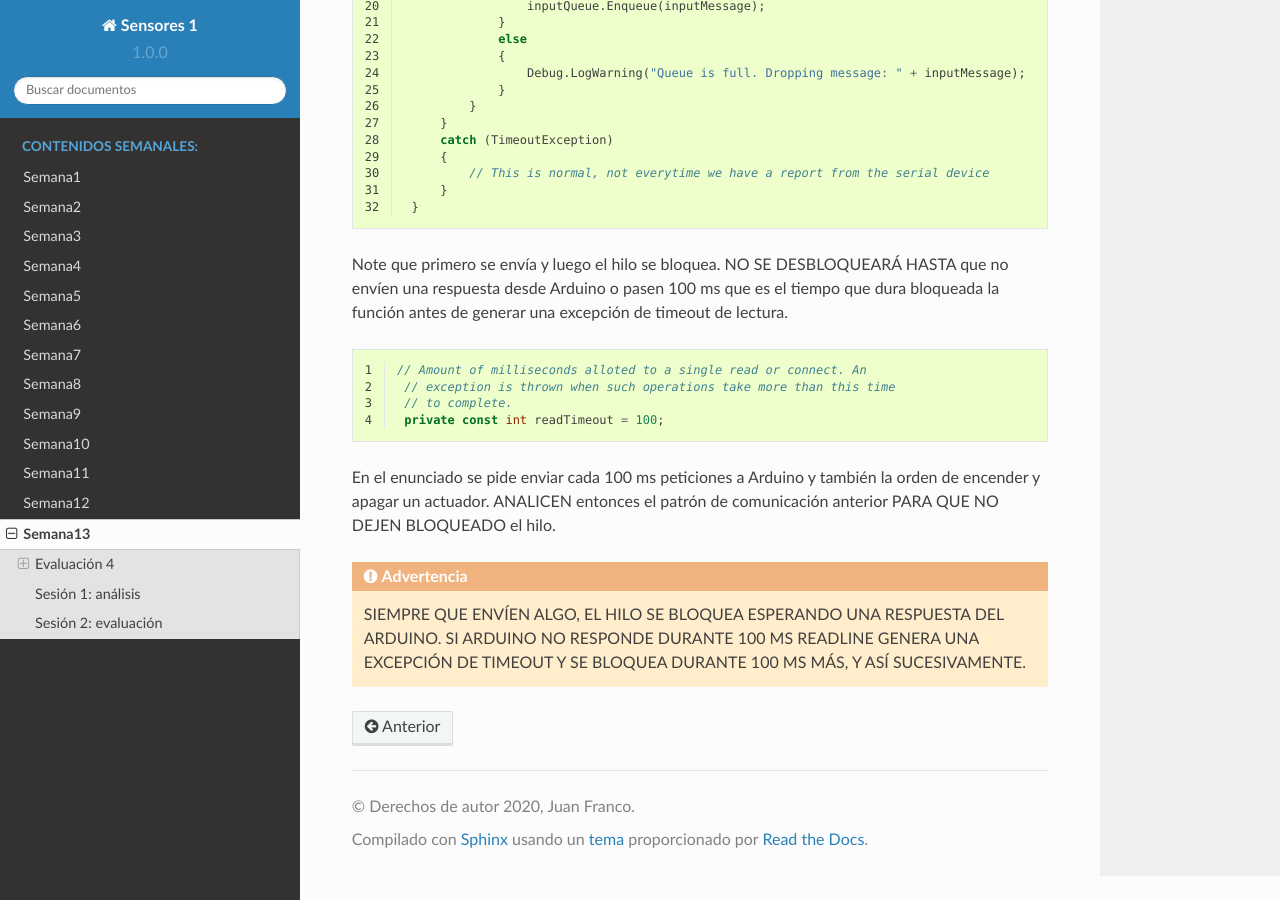
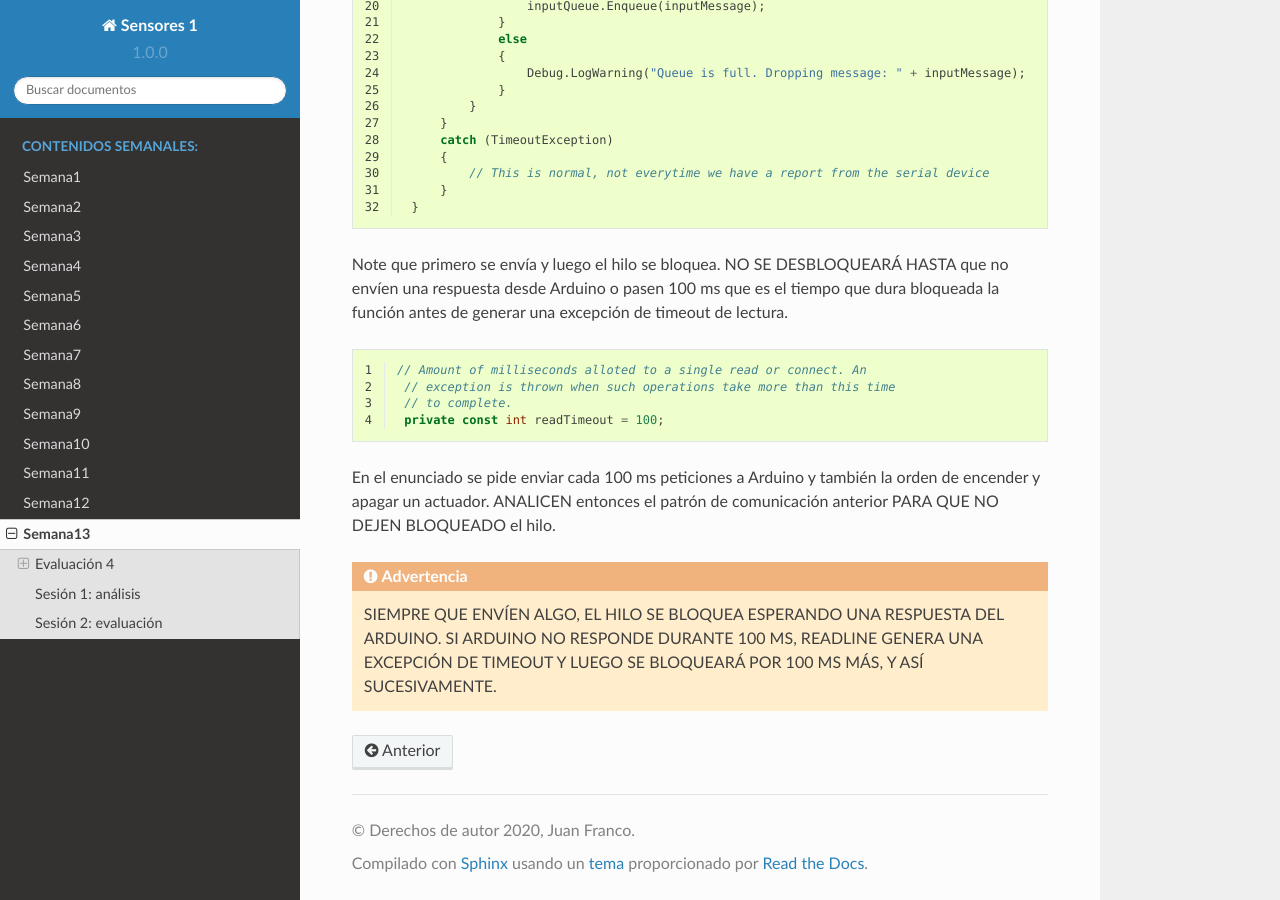
Before and after one commit to juanferfranco/sensores1, a Sphinx documentation site: the page built from docs/_semana13/semana13.rst, in a window 1280 px wide and 900 px high, scrolled down 12467 px. Built offline with Sphinx 7.4.7 and the Read the Docs theme 2.0.0, drawn with Linux system fonts in a browser that asks for light colours.

Commit message:
fiz week 13

```diff
--- a/docs/_semana13/semana13.rst
+++ b/docs/_semana13/semana13.rst
@@ -609,5 +609,5 @@ BLOQUEADO el hilo.
 .. warning::
 
    SIEMPRE QUE ENVÍEN ALGO, EL HILO SE BLOQUEA ESPERANDO UNA RESPUESTA DEL ARDUINO. SI
-   ARDUINO NO RESPONDE DURANTE 100 MS READLINE GENERA UNA EXCEPCIÓN DE TIMEOUT Y SE BLOQUEA
-   DURANTE 100 MS MÁS, Y ASÍ SUCESIVAMENTE.
+   ARDUINO NO RESPONDE DURANTE 100 MS, READLINE GENERA UNA EXCEPCIÓN DE TIMEOUT Y LUEGO
+   SE BLOQUEARÁ POR 100 MS MÁS, Y ASÍ SUCESIVAMENTE.
```
